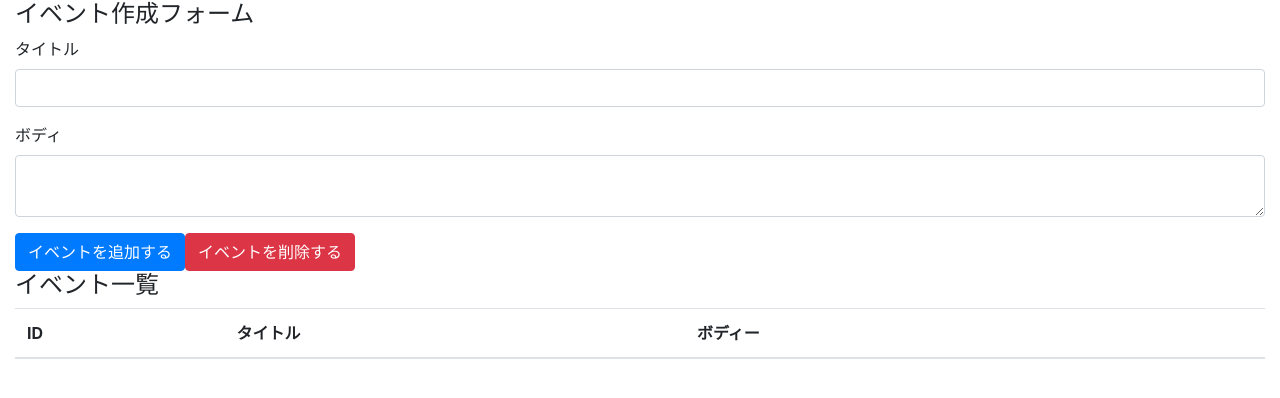
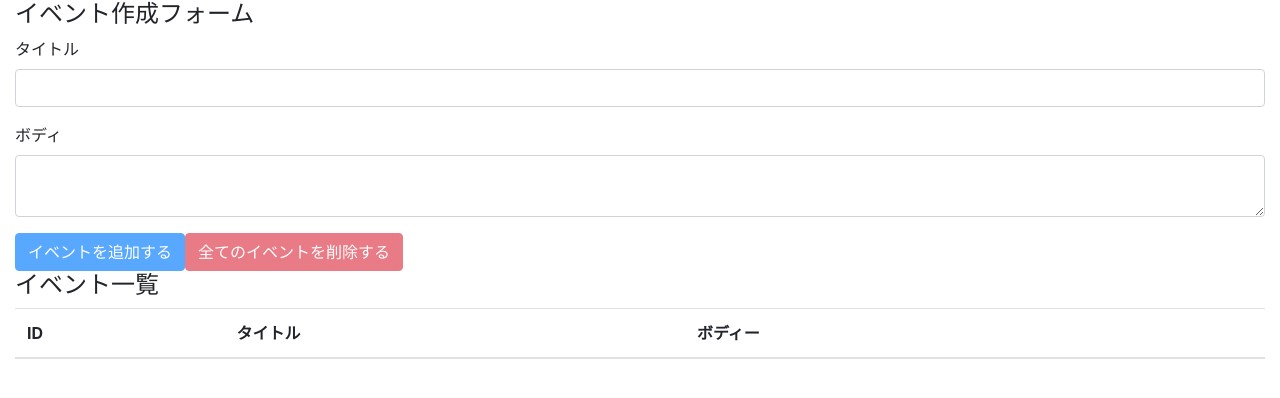
Before and after one commit to saku3/react-hooks-101, a React (Create React App) app: page / in a window 1280 px wide. Shown: the top 398 px of the page. Built offline with nearby package versions, Linux system fonts and the light colour scheme.

Commit message:
implement all event deletion feature

```diff
--- a/src/components/App.js
+++ b/src/components/App.js
@@ -18,6 +18,14 @@ const App = () => {
     setBody('');
   };
 
+  const deleteAllEvents = e => {
+    e.preventDefault();
+    const result = window.confirm('全てのイベントを本当に削除しても良いですか?');
+    if (result) dispatch({ type: 'DELETE_ALL_EVENTS' });
+  };
+
+  const unCreatable = title === '' || body === '';
+
   return (
     <div className="container-fluid">
       <h4>イベント作成フォーム</h4>
@@ -32,10 +40,12 @@ const App = () => {
           <textarea className="form-control" id="formEventBody" value={body} onChange={e => setBody(e.target.value)} />
         </div>
 
-        <button className="btn btn-primary" onClick={addEvent}>
+        <button className="btn btn-primary" onClick={addEvent} disabled={unCreatable}>
           イベントを追加する
         </button>
-        <button className="btn btn-danger">イベントを削除する</button>
+        <button className="btn btn-danger" onClick={deleteAllEvents} disabled={state.length === 0}>
+          全てのイベントを削除する
+        </button>
       </form>
 
       <h4>イベント一覧</h4>
--- a/src/components/Event.js
+++ b/src/components/Event.js
@@ -2,10 +2,13 @@ import React from 'react';
 const Event = ({ dispatch, event }) => {
   const id = event.id;
   const handleClickDeleteButton = () => {
-    dispatch({
-      type: 'DELETE_EVENT',
-      id
-    });
+    const result = window.confirm(`イベント(id=${id})を本当に削除しても良いですか?`);
+    if (result) {
+      dispatch({
+        type: 'DELETE_EVENT',
+        id
+      });
+    }
   };
   return (
     <tr>
```
